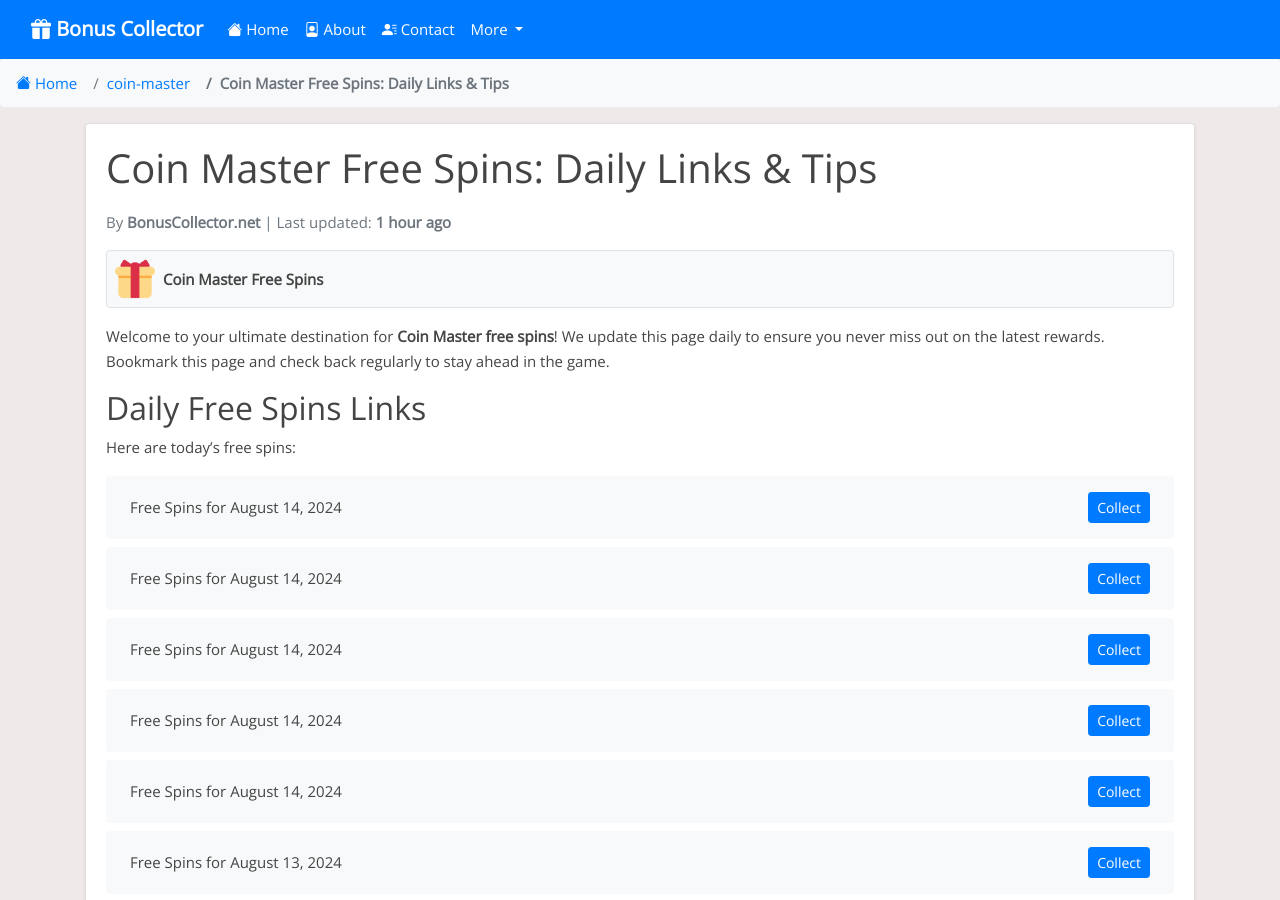
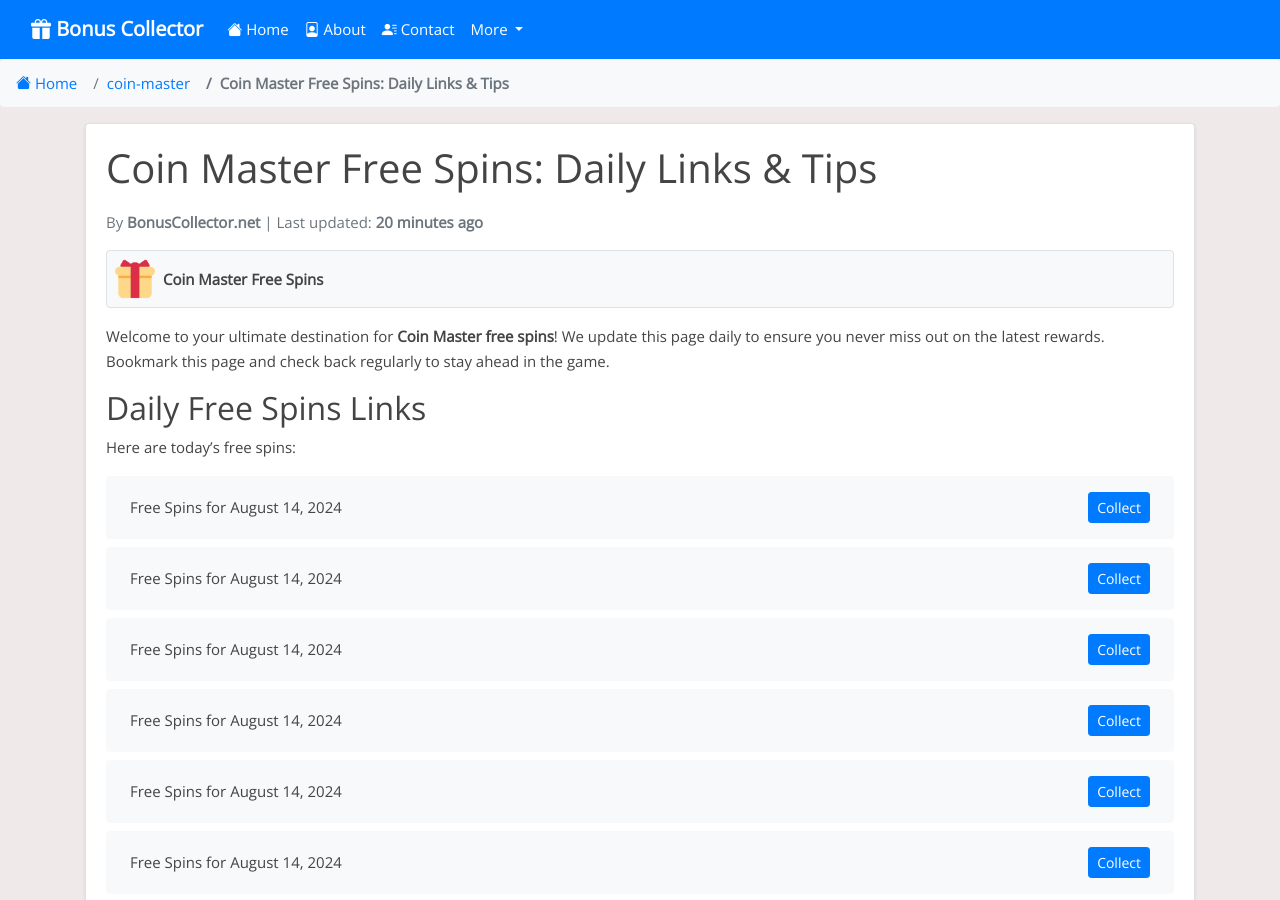
Before and after one commit to Prollad99/bs-net, a Jekyll site: the page built from _posts/2024-06-29-coin-master.md, in a window 1280 px wide and 900 px high. Built offline with Jekyll 4.4.1, drawn with Linux system fonts in a browser that asks for light colours; nearby versions of some CDN libraries; comment, search, counter and statistics services are not loaded; some of the changed text lies outside the part shown.

Commit message:
Update coin-master reward links and last modified date

```diff
--- a/_data/include_files.yml
+++ b/_data/include_files.yml
@@ -1,5 +1,5 @@
 coin-master.html:
-  last_modified: 2024-08-14 11:08:23
+  last_modified: 2024-08-14 12:19:00
 
 match-masters.html:
   last_modified: 2024-08-14 09:10:59
--- a/_includes/coin-master.html
+++ b/_includes/coin-master.html
@@ -1,4 +1,12 @@
 <ul class="list-group mt-3 mb-4">
+  <li class="list-group-item d-flex justify-content-between align-items-center">
+    <span>Free Spins for August 14, 2024</span>
+    <a href="https://rewards.coinmaster.com/rewards/rewards.html?c=pe_LINERwUggH_20240814" class="btn btn-primary btn-sm">Collect</a>
+  </li>
+  <li class="list-group-item d-flex justify-content-between align-items-center">
+    <span>Free Spins for August 14, 2024</span>
+    <a href="https://rewards.coinmaster.com/rewards/rewards.html?c=pe_EMAILLTcZjn_20240809" class="btn btn-primary btn-sm">Collect</a>
+  </li>
   <li class="list-group-item d-flex justify-content-between align-items-center">
     <span>Free Spins for August 14, 2024</span>
     <a href="https://rewards.coinmaster.com/rewards/rewards.html?c=pe_FCBHFEsix_20240814" class="btn btn-primary btn-sm">Collect</a>
@@ -391,12 +399,4 @@
     <span>Free Spins for Invalid Date</span>
     <a href="https://rewards.coinmaster.com/rewards/rewards.html?c=pe_CHATBUQSITt_20240729" class="btn btn-primary btn-sm">Collect</a>
   </li>
-  <li class="list-group-item d-flex justify-content-between align-items-center">
-    <span>Free Spins for Invalid Date</span>
-    <a href="https://rewards.coinmaster.com/rewards/rewards.html?c=pe_FCBCfWyPV_20240728" class="btn btn-primary btn-sm">Collect</a>
-  </li>
-  <li class="list-group-item d-flex justify-content-between align-items-center">
-    <span>Free Spins for Invalid Date</span>
-    <a href="https://rewards.coinmaster.com/rewards/rewards.html?c=pe_LINElhiyHV_20240728" class="btn btn-primary btn-sm">Collect</a>
-  </li>
 </ul>
```
Also changed, not shown: links-json/coin-master.json (+8 -6 lines).
